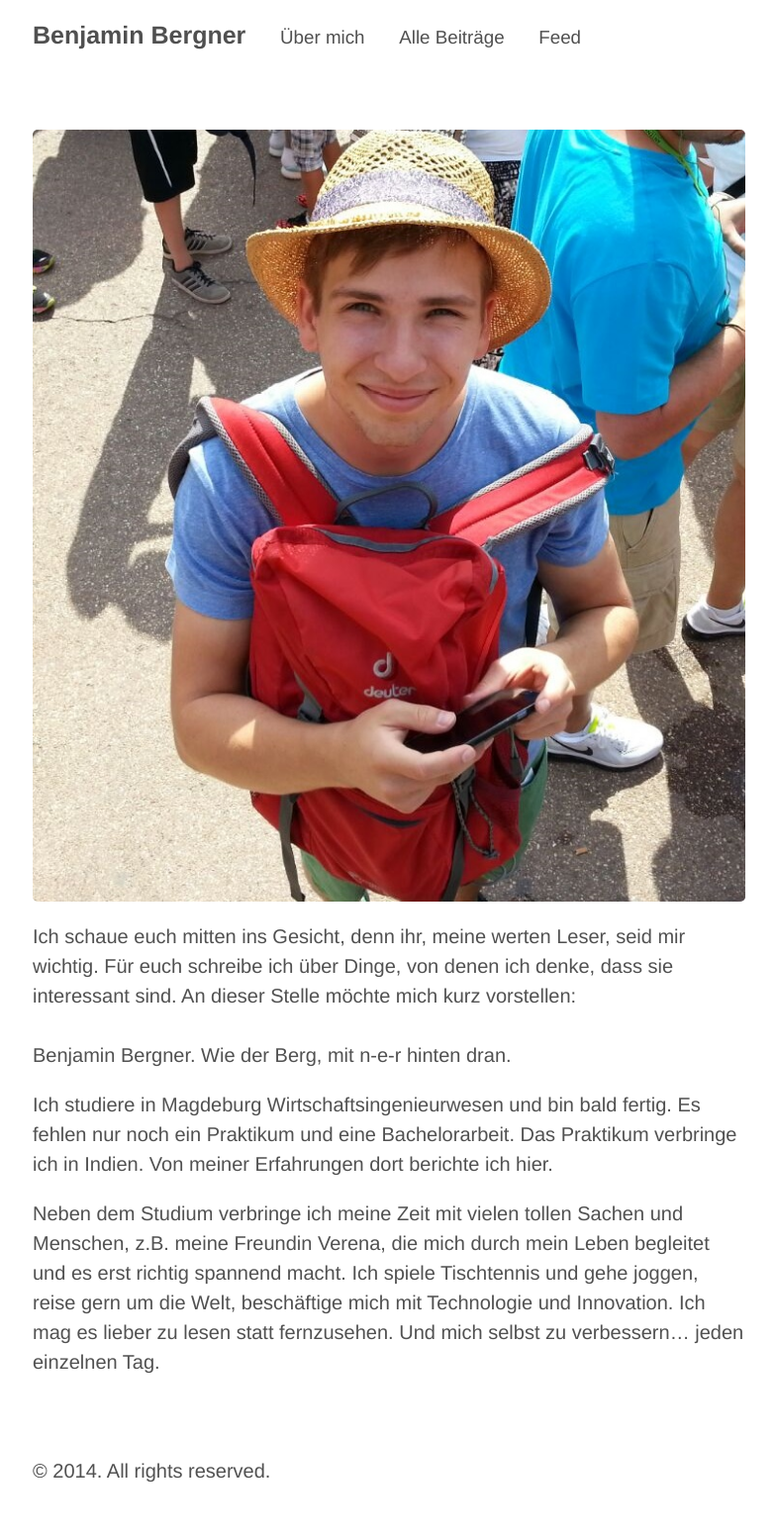
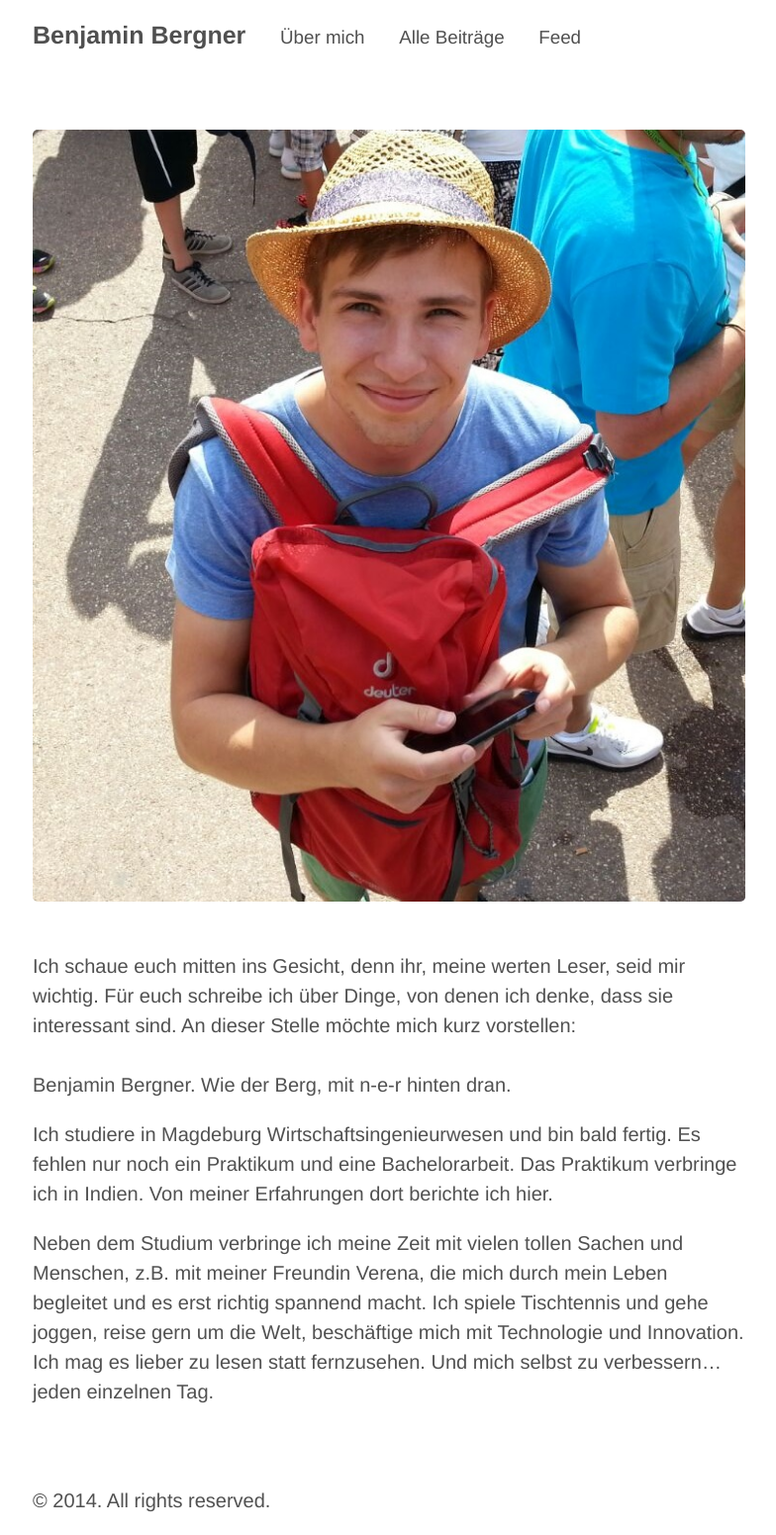
Before and after one commit to benjaminbergner/indien_blog, a Jekyll site: the page built from about.md, in a window 1280 px wide. Shown: the whole page at 99% size, without its empty margins (247-1031 px from the left). Built offline with Jekyll 4.4.1, drawn with Linux system fonts in a browser that asks for light colours; Markdown is read by kramdown in place of the engine named in the settings; before the commit the page ends 1521 px from its top, so only the background shows below that.

Commit message:
aboutchange
aboutchange

```diff
--- a/about.md
+++ b/about.md
@@ -3,10 +3,10 @@ layout: page
 ---
 
 ![Bild von Benjamin Bergner](/images/Benjamin_Bergner.jpg)
-
+<br>
 Ich schaue euch mitten ins Gesicht, denn ihr, meine werten Leser, seid mir wichtig. Für euch schreibe ich über Dinge, von denen ich denke, dass sie interessant sind. An dieser Stelle möchte mich kurz vorstellen:
 <br><br>Benjamin Bergner. Wie der Berg, mit n-e-r hinten dran.
 
 Ich studiere in Magdeburg Wirtschaftsingenieurwesen und bin bald fertig. Es fehlen nur noch ein Praktikum und eine Bachelorarbeit. Das Praktikum verbringe ich in Indien. Von meiner Erfahrungen dort berichte ich hier.
 
-Neben dem Studium verbringe ich meine Zeit mit vielen tollen Sachen und Menschen, z.B. meine Freundin Verena, die mich durch mein Leben begleitet und es erst richtig spannend macht. Ich spiele Tischtennis und gehe joggen, reise gern um die Welt, beschäftige mich mit Technologie und Innovation. Ich mag es lieber zu lesen statt fernzusehen. Und mich selbst zu verbessern... jeden einzelnen Tag.
+Neben dem Studium verbringe ich meine Zeit mit vielen tollen Sachen und Menschen, z.B. mit meiner Freundin Verena, die mich durch mein Leben begleitet und es erst richtig spannend macht. Ich spiele Tischtennis und gehe joggen, reise gern um die Welt, beschäftige mich mit Technologie und Innovation. Ich mag es lieber zu lesen statt fernzusehen. Und mich selbst zu verbessern... jeden einzelnen Tag.
```
